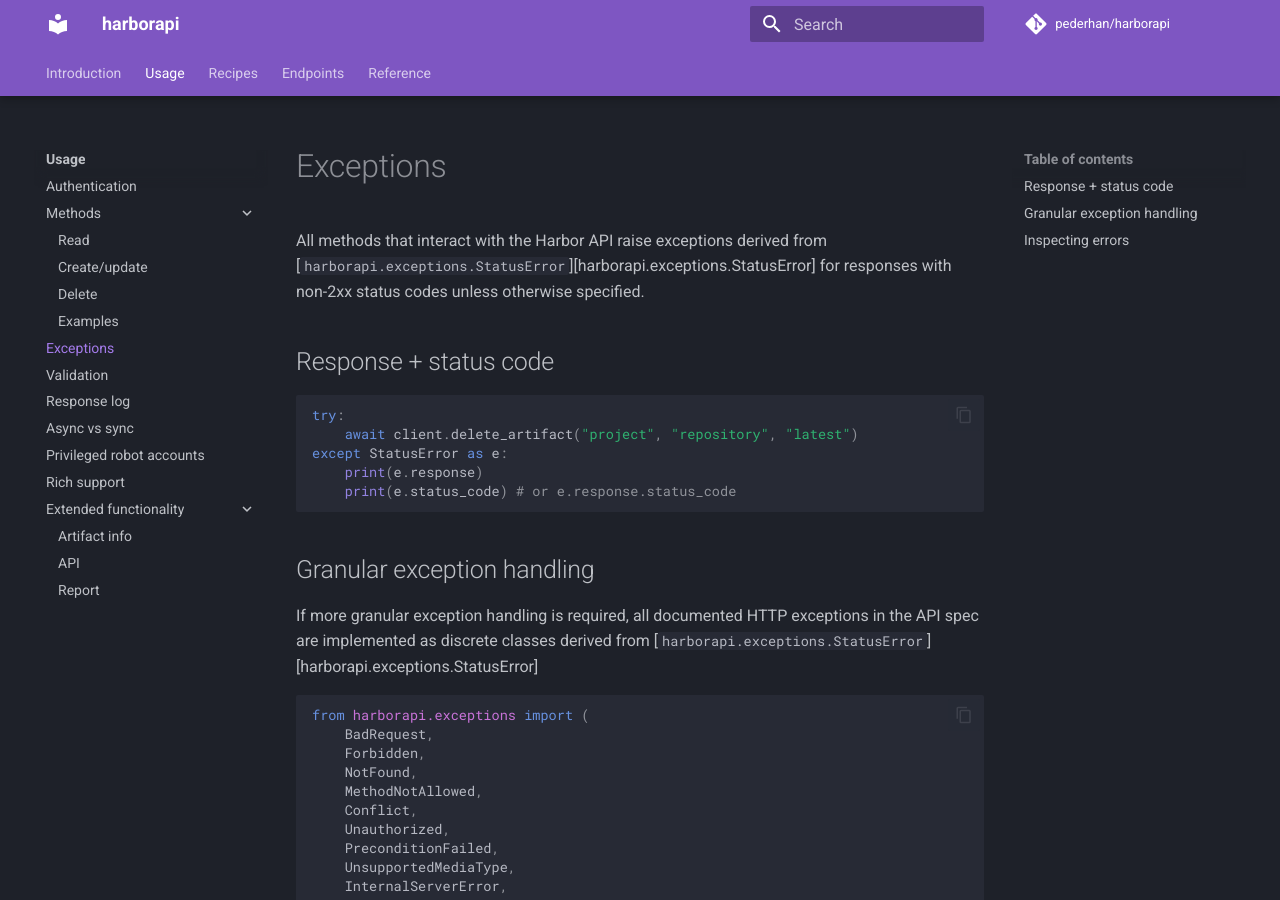
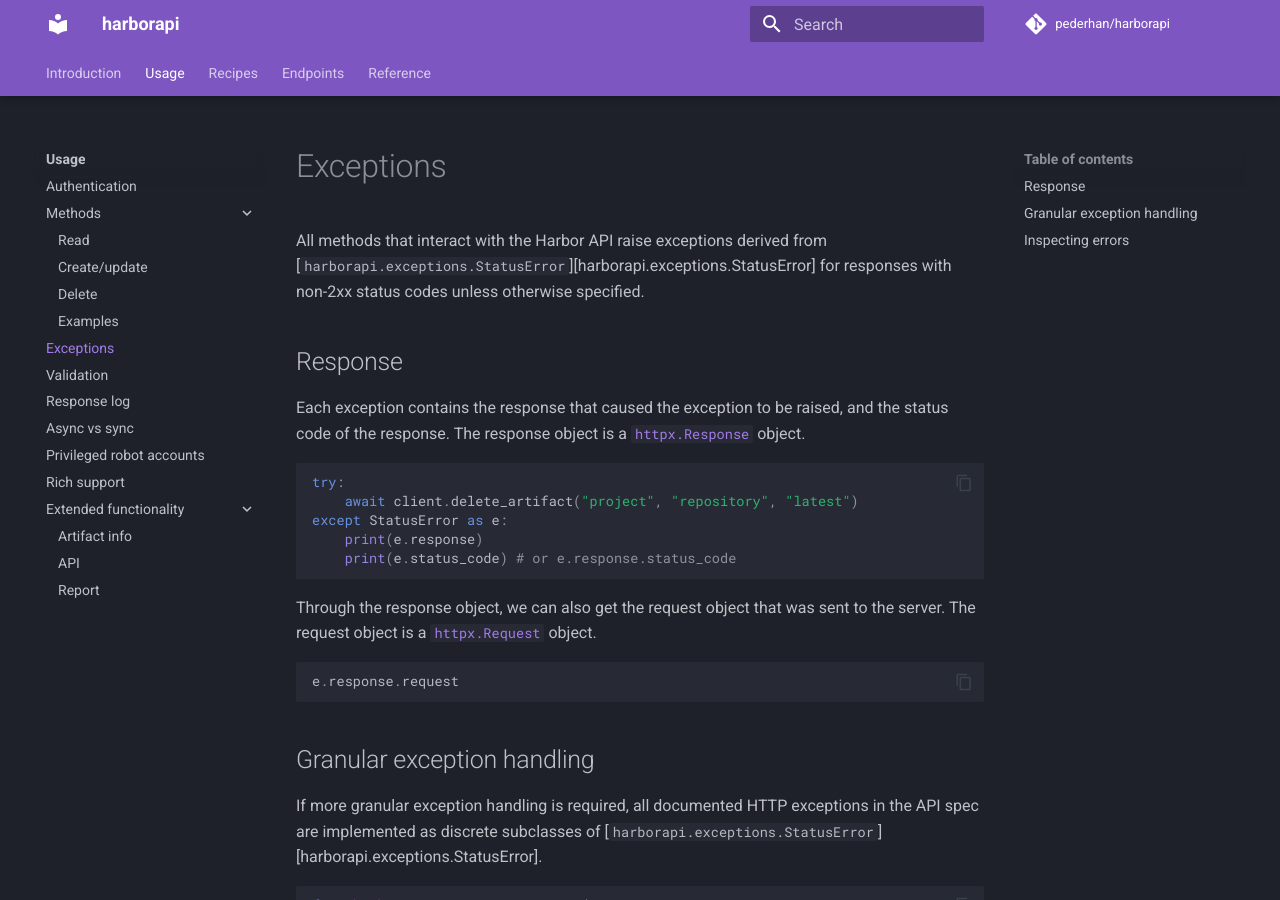
Before and after one commit to unioslo/harborapi, an MkDocs documentation site: the page built from docs/usage/exceptions.md, in a window 1280 px wide and 900 px high. Built offline with MkDocs 1.6.1 and Material for MkDocs 9.7.7, drawn with Linux system fonts in a browser that asks for light colours; comment, search, counter and statistics services are not loaded.

Commit message:
Docs: improve exception response+request section

````diff
--- a/docs/usage/exceptions.md
+++ b/docs/usage/exceptions.md
@@ -2,8 +2,9 @@
 
 All methods that interact with the Harbor API raise exceptions derived from [`harborapi.exceptions.StatusError`][harborapi.exceptions.StatusError] for responses with non-2xx status codes unless otherwise specified.
 
-## Response + status code
+## Response
 
+Each exception contains the response that caused the exception to be raised, and the status code of the response. The response object is a [`httpx.Response`](https://www.python-httpx.org/api/#response) object.
 
 ```py
 try:
@@ -13,9 +14,15 @@ except StatusError as e:
     print(e.status_code) # or e.response.status_code
 ```
 
+Through the response object, we can also get the request object that was sent to the server. The request object is a [`httpx.Request`](https://www.python-httpx.org/api/#request) object.
+
+```py
+e.response.request
+```
+
 ## Granular exception handling
 
-If more granular exception handling is required, all documented HTTP exceptions in the API spec are implemented as discrete classes derived from [`harborapi.exceptions.StatusError`][harborapi.exceptions.StatusError]
+If more granular exception handling is required, all documented HTTP exceptions in the API spec are implemented as discrete subclasses of [`harborapi.exceptions.StatusError`][harborapi.exceptions.StatusError].
 
 ```py
 from harborapi.exceptions import (
````
